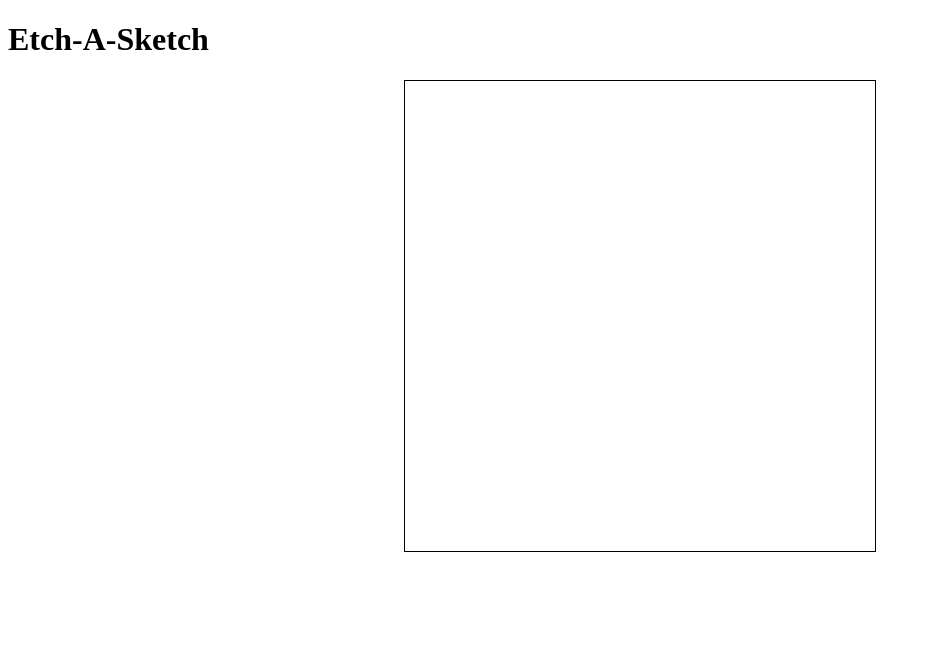
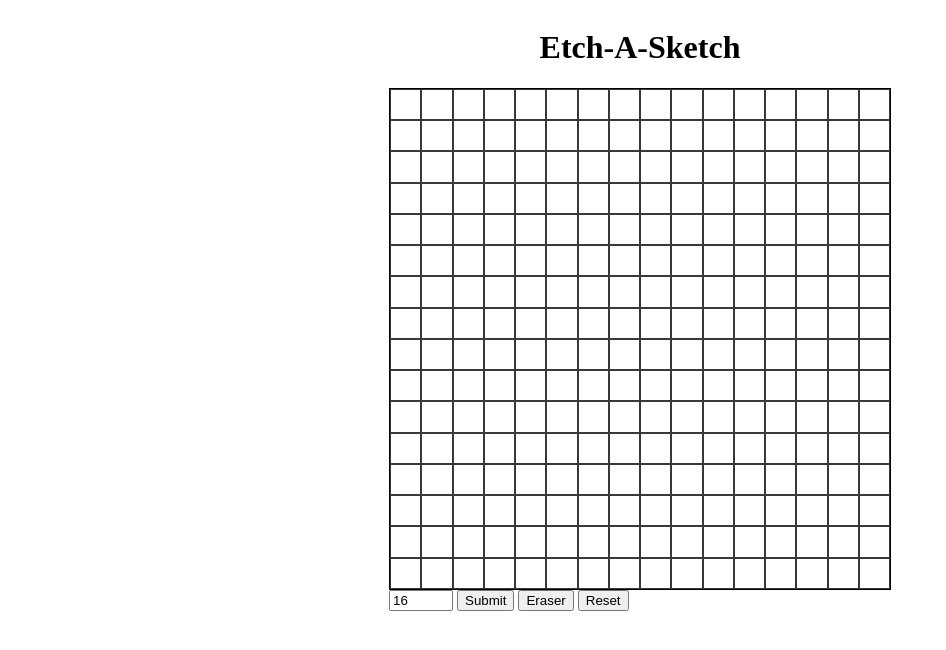
Before and after one commit to Zhindo/Etch-A-Sketch, a plain HTML site: page index.html in a window 1280 px wide. Shown: the whole page, without its empty margins (0-946 px from the left). Drawn offline with Linux system fonts and the light colour scheme.

Commit message:
Managed to create a simple Etch-A-Sketch

```diff
--- a/index.html
+++ b/index.html
@@ -3,19 +3,28 @@
 <head>
     <meta charset="UTF-8">
     <meta name="viewport" content="width=device-width, initial-scale=1.0">
-    <title>Etch-A-Sketch - TheOdinProject</title>
+    <title>Document</title>
     <link rel="stylesheet" href="style.css">
     <script src="script.js" defer></script>
 </head>
 <body>
 
-    <h1>Etch-A-Sketch</h1>
+    <div id="screen">
+        <div id="title"><h1>Etch-A-Sketch</h1></div>
+        <div class="container">
 
-    <section id="container">
-        <section id="box">
+        </div>
 
-        </section>
-    </section>
+        <div id="buttons">
+            <input type="number" id="size" name="Grids" value="16" min="1" max="100">
+            <button id="submit" type="submit">Submit</button>
+            <button id="erase">Eraser</button>
+            <button id="reset">Reset</button>
+        </div>
+    </div>
+
+
+
 
 </body>
 </html>
--- a/script.js
+++ b/script.js
@@ -1,40 +1,60 @@
-const container = document.querySelector('#box');
+const btn = document.getElementById('submit');
+
+btn.addEventListener('click', events => {
+
+    const size = document.getElementById('size');
+    createGrids(size.value)
+})
+
+function createGrids(size) {
 
 
 
-function createDiv(num) {
-    for (let i = 0; i < num; i++)
-    {
-        const div = document.createElement('div');
-        div.setAttribute('class', 'plain');
-        div.setAttribute('class', 'grid');
-        div.style.border = ".5px solid transparent";
-        container.appendChild(div);
+    let container = document.querySelector('.container');
+
+    let grids = container.querySelectorAll('div');
+    grids.forEach((div) => div.remove());
+    container.style.gridTemplateColumns = `repeat(${size}, 1fr)`;
+    container.style.gridTemplateRows = `repeat(${size}, 1fr)`;
+
+    for (let i = 0; i < size * size; i++){
+        const grid = document.createElement('div');
+        grid.style.border = '.1px solid rgb(57, 57, 57)'
+        grid.setAttribute('class', 'plain');
+        container.appendChild(grid);
     }
+    changeColor();
+
+}
+
+function changeColor() {
+    const grid = document.querySelectorAll('.plain')
+    const eraser = document.getElementById('erase');
+
+    grid.forEach(element => {
+        element.addEventListener('mouseover', function() {
+            element.classList.add('changeColor');
+        }
+
+
+    )});
+
+
+
 }
 
 
-createDiv(256);
+function resetSketch() {
+    const reset = document.getElementById('reset');
+    const size = document.getElementById('size');
 
-let grid = document.querySelectorAll('.grid');
+    reset.addEventListener('click', events => {
 
-
-
-grid.forEach(element => {
-
-    element.addEventListener('mouseover', function() {
-        element.classList.add('changeColor');
-    });
-});
-
-/*
-var greetings = "Hello";
-
-for (i of grid) {
-
-    i.addEventListener('mouseover', function() {
-        i.classList.add('changeColor');
-    });
+        const size = document.getElementById('size');
+        createGrids(size.value)
+    })
 }
 
-*/
+createGrids(16);
+changeColor();
+resetSketch();
--- a/style.css
+++ b/style.css
@@ -1,32 +1,22 @@
-#container {
-    height: 470px;
-    max-width: 470px;
-    border: 1px solid black;
-    margin: auto;
-    width: 50%;
-    padding: 0px;
+#title {
+    display: grid;
+    place-items: center;
 }
 
-
-#box {
-    display: flex;
-    flex-wrap: wrap;
-    justify-content: center;
+#screen {
+    display: grid;
+    place-content: center;
 }
 
-.grid {
-    height: 27px;
-    width: 27px;
+.container {
+    border: .1px solid black;
+    height: 500px;
+    width: 500px;
+    display: grid;
+    justify-content: center;
+
 }
 
 .changeColor {
     background-color: black;
 }
-
-#grid:hover {
-    background-color: black;
-}
-
-#grid {
-    background-color: aliceblue;
-}
```
